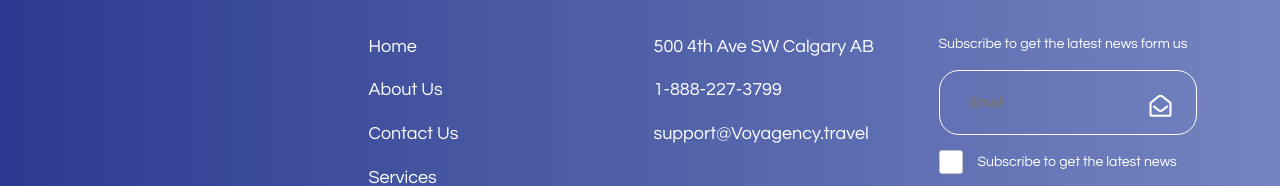
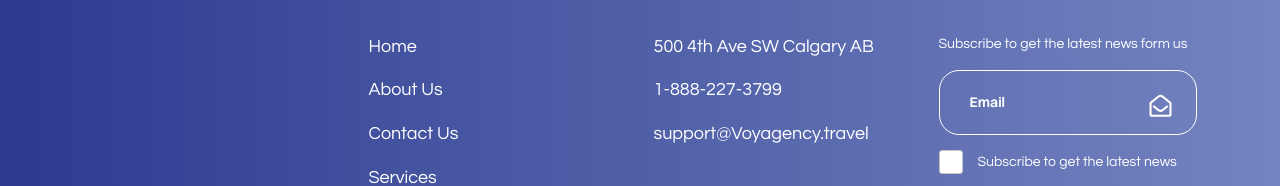
Before and after one commit to shadaf266/vercel-travel-website, a Next.js app: page / in a window 1280 px wide. Shown: the part 6115-6301 px from the top of the page. Built offline with nearby package versions, Linux system fonts and the light colour scheme.

Commit message:
update input placeholder color

```diff
--- a/public/css/style.css
+++ b/public/css/style.css
@@ -3119,3 +3119,7 @@ footer.mil-footer-with-bg .mil-soft {
 .mil-top-panel .mil-logo-2 {
   display:none;
 }
+
+.mil-subscripe-form-footer input::placeholder {
+  color: #fff !important;
+}
```
